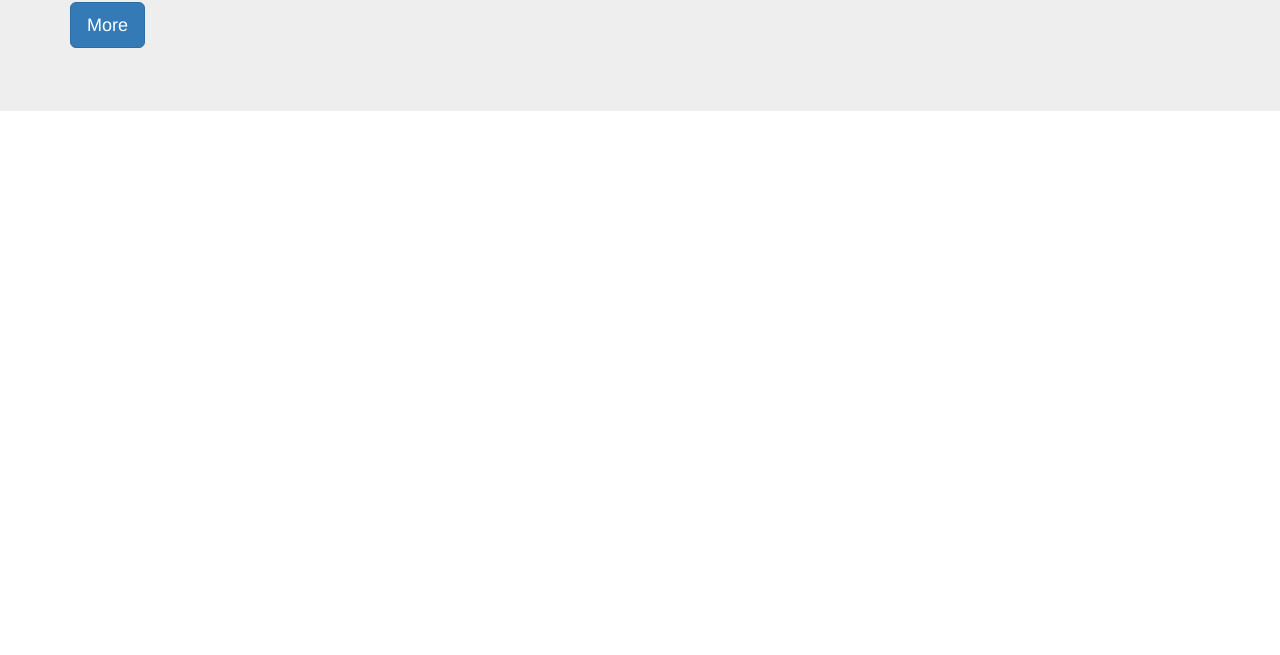
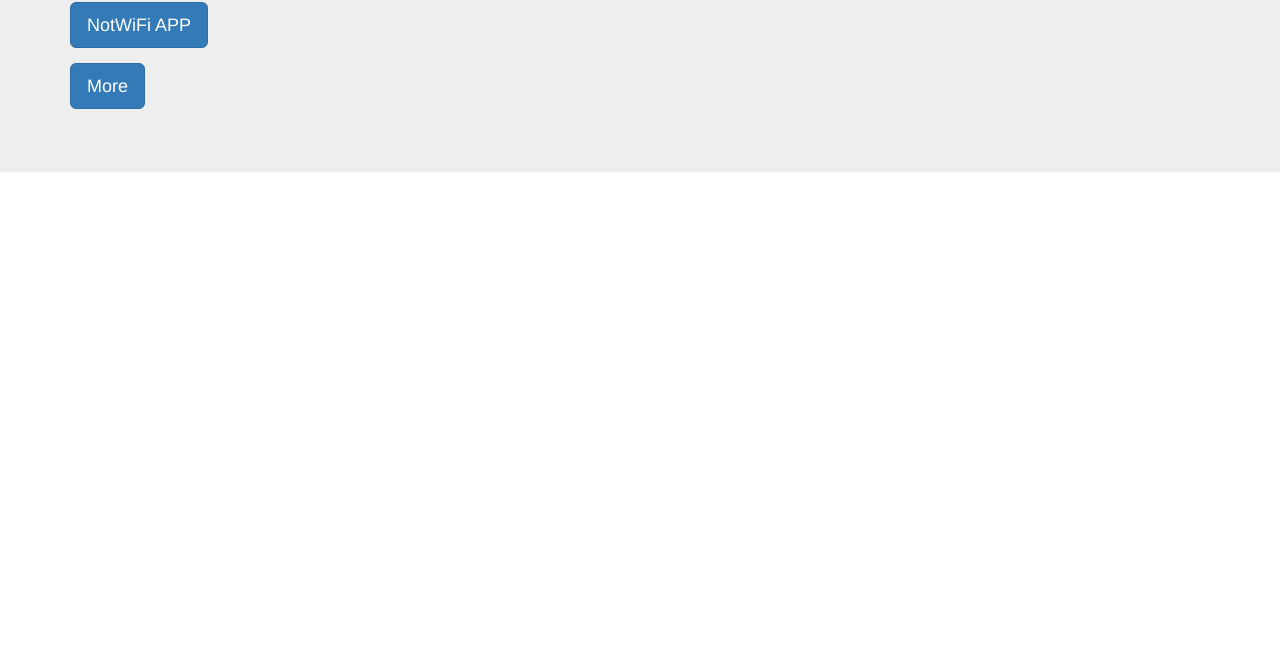
Before and after one commit to cidy0106/cidy0106, a plain HTML site: page index.html in a window 1280 px wide. Shown: the part 145-800 px from the top of the page. Drawn offline with nearby package versions, Linux system fonts and the light colour scheme.

Commit message:
Update index.html

```diff
--- a/index.html
+++ b/index.html
@@ -17,6 +17,7 @@
     <div class="jumbotron">
     <div class="container">
   <h1>Hello, Everyone!</h1>
+       <p><a class="btn btn-primary btn-lg" href="cidy0106/download/com.xidige.android.mobilenetoworkproxy.apk" role="button">NotWiFi APP</a></p>
   <p><a class="btn btn-primary btn-lg" href="https://www.xidige.com" role="button">More</a></p>
   </div>
 </div>
```
